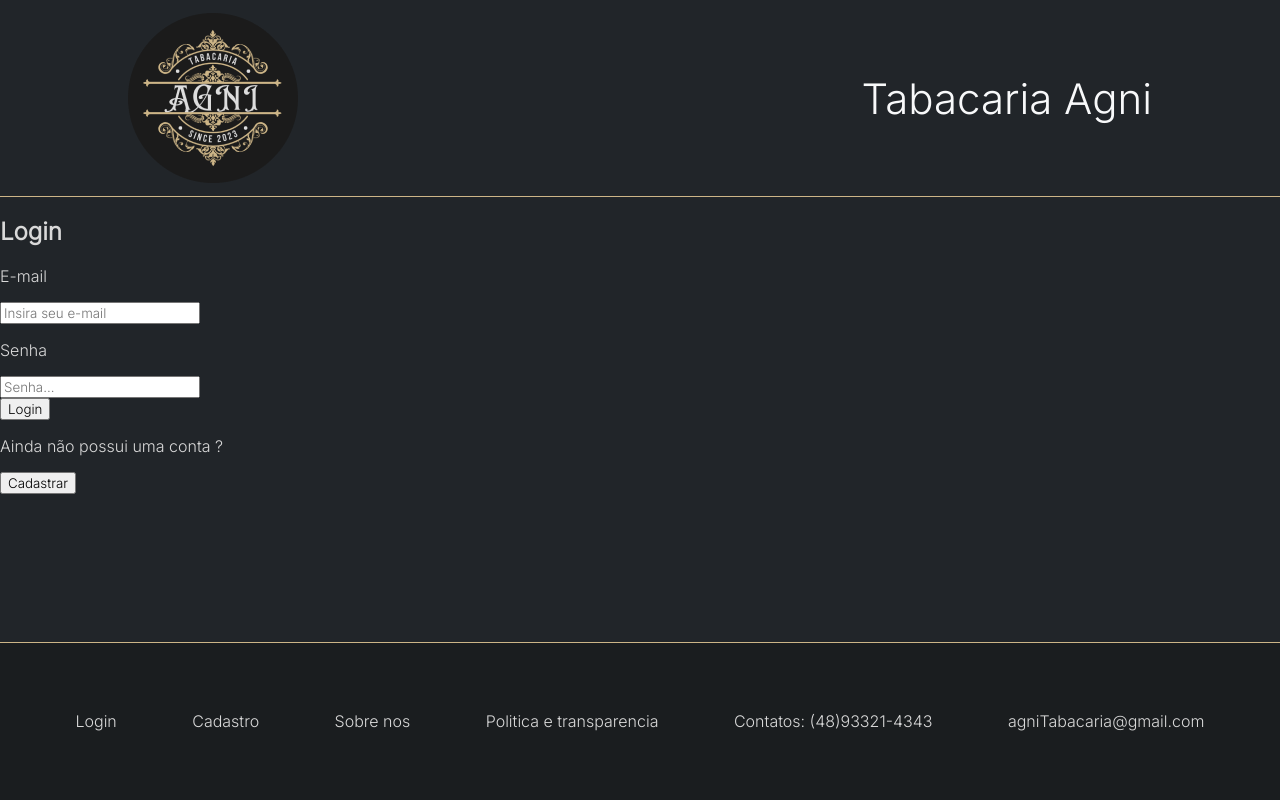
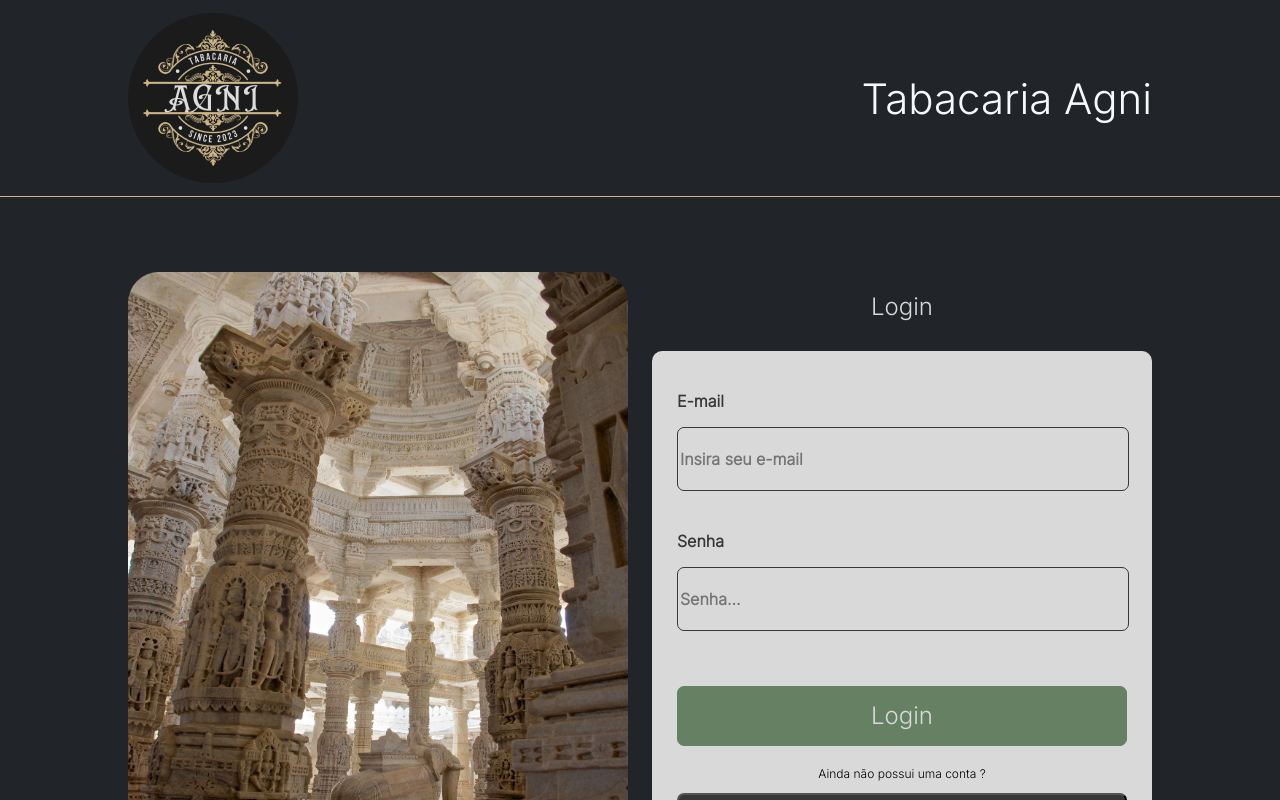
Before and after one commit to Tabacaria-Agni/Agni, a React (Vite) app in the folder my-app/: page / in a window 1280 px wide. Shown: the top 800 px of the page. Built offline with nearby package versions, Linux system fonts and the light colour scheme.

Commit message:
feat/styled Login and Register

```diff
--- a/my-app/src/components/Footer/index.tsx
+++ b/my-app/src/components/Footer/index.tsx
@@ -9,8 +9,8 @@ export const Footer = () => {
         <StyledFooter>
             <Link to="/" >Login</Link>
             <Link to="/register" >Cadastro</Link>
-            <Link to="/about" >Sobre nos</Link>
-            <Link to="/" >Politica e transparencia</Link>
+            <Link to="/about" >Sobre nós</Link>
+            <Link to="/" >Politica e transparência</Link>
 
             <p>Contatos: (48)93321-4343</p>
             <p>agniTabacaria@gmail.com</p>
--- a/my-app/src/components/Footer/style.ts
+++ b/my-app/src/components/Footer/style.ts
@@ -7,8 +7,7 @@ height:310px;
 width: 100%;
 background-color:var(--grey-3);
 
-position: absolute;
-bottom: 0;
+
 
 display: flex;
 flex-direction: column;
--- a/my-app/src/components/RegisterForm/index.tsx
+++ b/my-app/src/components/RegisterForm/index.tsx
@@ -29,25 +29,31 @@ export const RegisterForm = () =>{
 
     return(
         <StyledRegisterForm>
-            <div>
+            <div className="divHeaderForm">
                 <h3>Cadastro</h3>
                 <Link to="/">Voltar</Link>
             </div>
             <form onSubmit={handleSubmit(submit)}>
+                <div className="divInput">
                     <label htmlFor="name">Nome</label>
                     <input placeholder={errors.name?.message || "Insira seu nome"} type="text" {...register("name")} />
-
+                </div>
+                <div className="divInput">
                     <label htmlFor="email">E-mail</label>
                     <input placeholder={errors.email?.message || "Insira seu email"} type="text" {...register("email")} />
-
+                </div>
+                <div className="divInput">
                     <label htmlFor="date">Data de nascimento</label>
                     <input type="date" {...register("date")} />
-
+                </div>
+                <div className="divInput">
                     <label htmlFor="password">Senha</label>
                     <input placeholder={errors.password?.message || "Insira sua senha"} type="password" {...register("password")} />
-
+                </div>
+                <div className="divInput">
                     <label htmlFor="confirm">Confirme sua senha</label>
                     <input placeholder={errors.confirm?.message || "Confirme sua senha"} type="password" {...register("confirm")} />
+                </div>
 
                 <button type="submit">Cadastrar</button>
             </form>
--- a/my-app/src/components/RegisterForm/style.ts
+++ b/my-app/src/components/RegisterForm/style.ts
@@ -1,47 +1,80 @@
 import  styled  from 'styled-components';
 export const StyledRegisterForm = styled.div`
-
-display:flex;
-flex-direction:column;
-
+    min-height: 1026px;
+    display: flex;
+    flex-direction: column;
+    align-items: center;
+    .divHeaderForm{
+        display: flex;
+        justify-content: space-between;
+        align-items: center;
+        width: 90%;
+        margin-top: 50px;
+        margin-bottom: 10px;
+    }
     form{
+        width: 80%;
+        height: 832px;
         display:flex;
         flex-direction:column;
         gap:5px;
-    width:300px;
-
         background-color:var(--grey-1);
         color:var(--grey-3);
         padding: 15px;
         border-radius:5px;
     }
+    .divInput{
+        display: flex;
+        flex-direction: column;
+        align-items: flex-start;
+        gap: 10px;
+        margin-top: 32px;
+        width: 100%;
+    }
 
     input{
-    padding:10px;
+        padding-left: 10px;
         border-radius:5px;
-    border: 2px solid var(--color-primary);
+        background-color: transparent;
+        border: 1px solid #373737;
+        height: 60px;
         outline:none;
+        width: 96%;
+        color:  #373737;
+        font-style: normal;
+        font-weight: bold;
+        font-size: 16px;
+        line-height: 19px;
+        cursor: pointer;
     }
 
     button{
-    padding: 10px;
-    border-radius:5px;
+        width: 100%;
+        height: 60px;
+        border: 1px solid #668064;
+        border-radius: 7px;
         outline:none;
         cursor:pointer;
-    border:none;
+        font-style: normal;
+        font-weight: 400;
+        font-size: 22px;
+        line-height: 27px;
+        margin-top: 68px;
         background-color:var(--green);
         color:var(--grey-0);
     }
 
-div{
-    display:flex;
-    align-items: center;
-    justify-content: space-between;
-}
 
     a{
         text-decoration:none;
         color: var(--color-primary);
     }
 
+    @media(min-width:1260px){
+        width: 500px;
+        height: 900px;
+
+        margin-bottom: 60px;
+    }
+
 `
--- a/my-app/src/pages/LoginPage/index.tsx
+++ b/my-app/src/pages/LoginPage/index.tsx
@@ -9,6 +9,7 @@ import { useNavigate } from "react-router-dom";
 import { Header } from "../../components/Header";
 import { Footer } from "../../components/Footer";
 import { StyledLoginPage } from "./style";
+import loginImg from "../../assets/loginImg.jpeg"
 
 export const LoginPage = () => {
     const {loginSubmit} = useContext(UserContext)
@@ -22,10 +23,14 @@ export const LoginPage = () => {
     }
 
     return(
-
         <>
             <Header />
                 <StyledLoginPage>
+
+                <div className="imgContainer">
+                    <img src={loginImg} alt="loginImg" className="loginImg"/>
+                </div>
+                <div className="divFormContainer">
                     <h2 className="loginTitle">Login</h2>
                     <form onSubmit={handleSubmit(submit)} className="formContainer">
                         <div className="divInputLogin">
@@ -42,8 +47,10 @@ export const LoginPage = () => {
                         <button className="buttonRegister" type="button" onClick={() => navigate("/register") }>Cadastrar</button>
 
                     </form>
+                </div>
                     <ToastContainer theme="dark" />
                 </StyledLoginPage>
+
             <Footer />
         </>
 
--- a/my-app/src/pages/LoginPage/style.ts
+++ b/my-app/src/pages/LoginPage/style.ts
@@ -1,7 +1,118 @@
 import  styled  from 'styled-components';
 
 export const StyledLoginPage = styled.div`
-    /* border: 1px solid red; */
-
-
+    min-height: 720px;
+    margin-top: 30px;
+    display: flex;
+    flex-direction: column;
+    align-items: center;
+    .divFormContainer{
+        display: flex;
+        flex-direction: column;
+        align-items: center;
+        width: 90%;
+    }
+    .loginTitle{
+        font-style: normal;
+        font-weight: 400;
+        font-size: 24px;
+        line-height: 29px;
+        margin-bottom: 30px;
+    }
+    .formContainer{
+        background-color: #D9D9D9;
+        width: 100%;
+        height: 512px;
+        display: flex;
+        flex-direction: column;
+        align-items: center;
+        border-radius: 10px;
+        padding-top: 25px;
+    }
+    .divInputLogin{
+        margin-bottom: 25px;
+        width: 90%;
+        display: flex;
+        flex-direction: column;
+    }
+    .labelInput{
+        font-style: normal;
+        font-weight:bold;
+        font-size: 16px;
+        line-height: 19px;
+        color: #373737;
+    }
+    .inputLogin{
+        width: 99%;
+        height: 60px;
+        background: transparent;
+        border: 1px solid #373737;
+        border-radius: 7px;
+        font-style: normal;
+        font-weight: bold;
+        font-size: 16px;
+        line-height: 19px;
+        color: #373737;
+        cursor: pointer;
+    }
+    .formMesage{
+        color: #000000;
+        font-style: normal;
+        font-weight: 400;
+        font-size: 12px;
+        line-height: 15px;
+        margin-top: 20px;
+    }
+    .buttonLogin{
+        border: 1px solid #668064;
+        width: 90%;
+        height: 60px;
+        margin-top: 30px;
+        background: #668064;
+        border-radius: 7px;
+        font-style: normal;
+        font-weight: 400;
+        font-size: 24px;
+        line-height: 29px;
+        color: #D9D9D9;
+        text-align: center;
+        cursor: pointer;
+    }
+    .buttonRegister{
+        width: 90%;
+        height: 60px;
+        background: #373737;
+        border-radius: 7px;
+        font-style: normal;
+        font-weight: 400;
+        font-size: 24px;
+        line-height: 29px;
+        text-align: center;
+        color: #D9D9D9;
+    }
+    .imgContainer{
+        display: none;
+    }
+    .loginImg{
+        width: 500px;
+        height: 630px;
+        border-radius: 31px;
+    }
+    @media(min-width:1260px){
+        .imgContainer{
+            display: flex;
+        }
+        flex-direction: row;
+        width: 80%;
+        margin-left: 10%;
+        justify-content: space-between;
+        position: relative;
+        height: 100%;
+        .divFormContainer{
+            width: 500px;
+            height: 630px;
+            position: absolute;
+            right: 0;
+        }
+    }
 `
--- a/my-app/src/pages/RegisterPage/style.ts
+++ b/my-app/src/pages/RegisterPage/style.ts
@@ -3,17 +3,20 @@ import  styled  from 'styled-components';
 export const StyledRegisterPage = styled.main`
 
     .registerLogo{
-    height: 500px;
+        width: 500px;
+        height: 900px;
+        display: none;
     }
-
+    @media(min-width:1260px){
+        .registerLogo{
+            display: flex;
+        }
         .divContainer{
-    margin:20px;
-    margin-top:100px;
             display: flex;
+            width: 90%;
+            margin-left: 5%;
+            justify-content: space-between;
             align-items: center;
-    justify-content: space-evenly;
         }
-
-
-
+    }
 `
```
Also changed, not shown: my-app/src/assets/loginImg.jpeg (added). Lines whose indentation alone changed are shown as unchanged.
